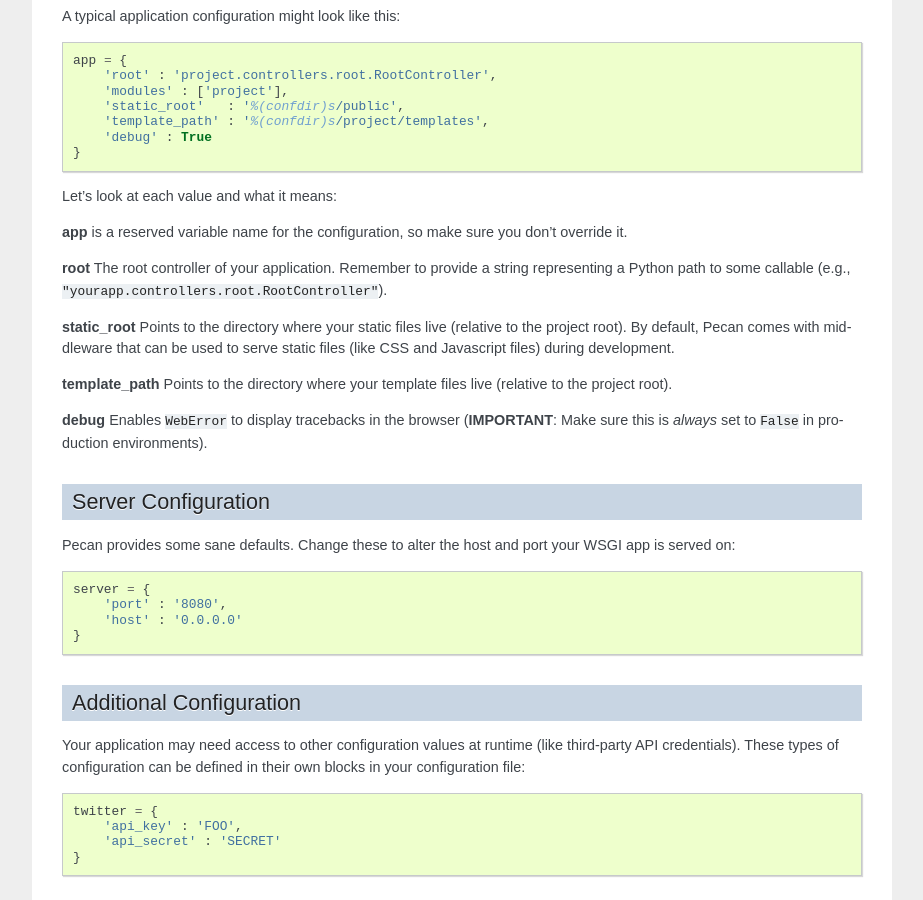
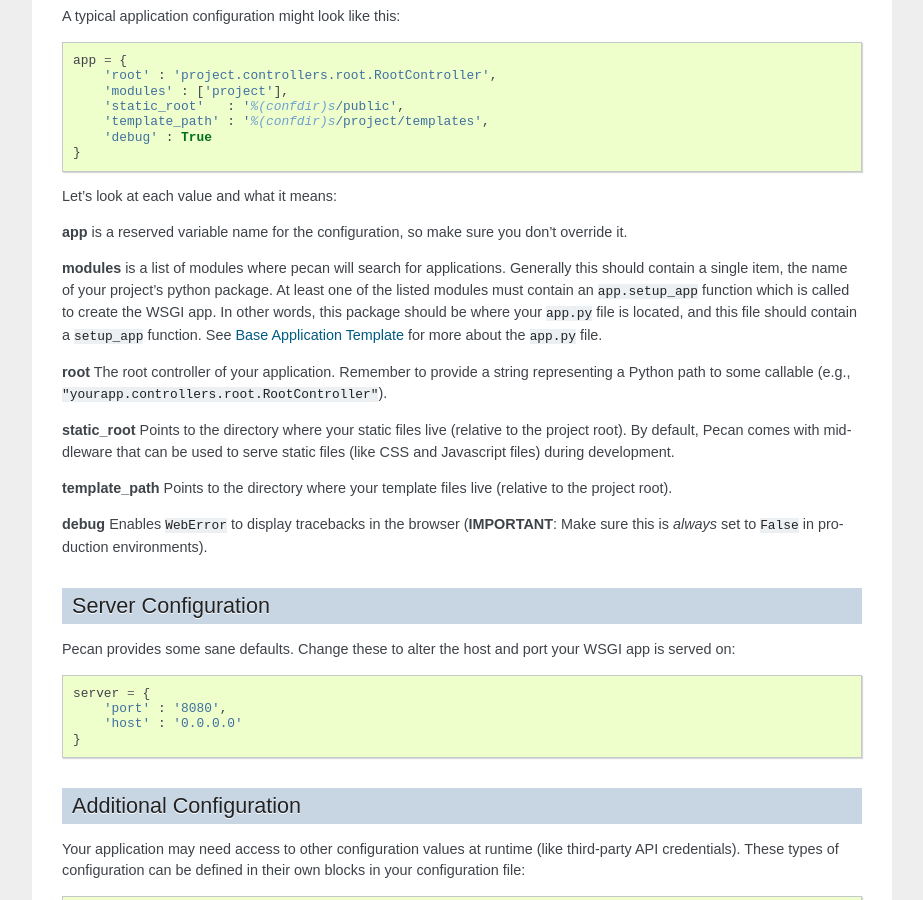
Before and after one commit to stackforge/pecan, a Sphinx documentation site: the page built from docs/source/configuration.rst, in a window 1280 px wide and 900 px high, scrolled down 629 px. Shown: the whole window, without its empty margins (198-1121 px from the left). Built offline with Sphinx 7.4.7, drawn with Linux system fonts in a browser that asks for light colours.

Commit message:
Improve documentation about config and app.py
Adds an explanation for app.modules in the app config, and documents
the requirements for the app.py file.

```diff
--- a/docs/source/configuration.rst
+++ b/docs/source/configuration.rst
@@ -48,6 +48,15 @@
 
 **app** is a reserved variable name for the configuration, so make sure you
 don't override it.
+
+**modules** is a list of modules where pecan will search for applications.
+Generally this should contain a single item, the name of your project's
+python package.
+At least one of the listed modules must contain an ``app.setup_app`` function
+which is called to create the WSGI app.  In other words, this package should
+be where your ``app.py`` file is located, and this file should contain a
+``setup_app`` function.
+See :ref:`app_template` for more about the ``app.py`` file.
 
 **root** The root controller of your application. Remember to provide
 a string representing a Python path to some callable (e.g.,
```
Also changed, not shown: docs/source/quick_start.rst (+9 -0 lines).
